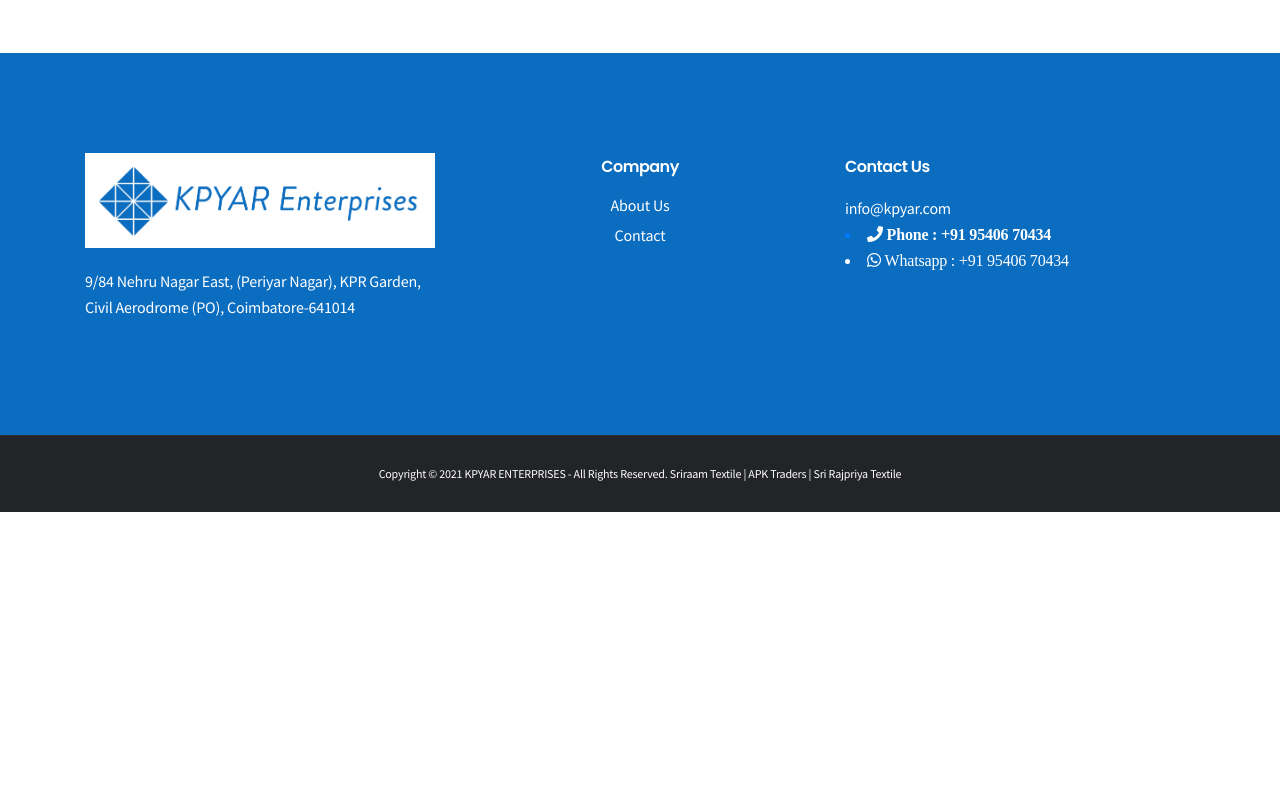
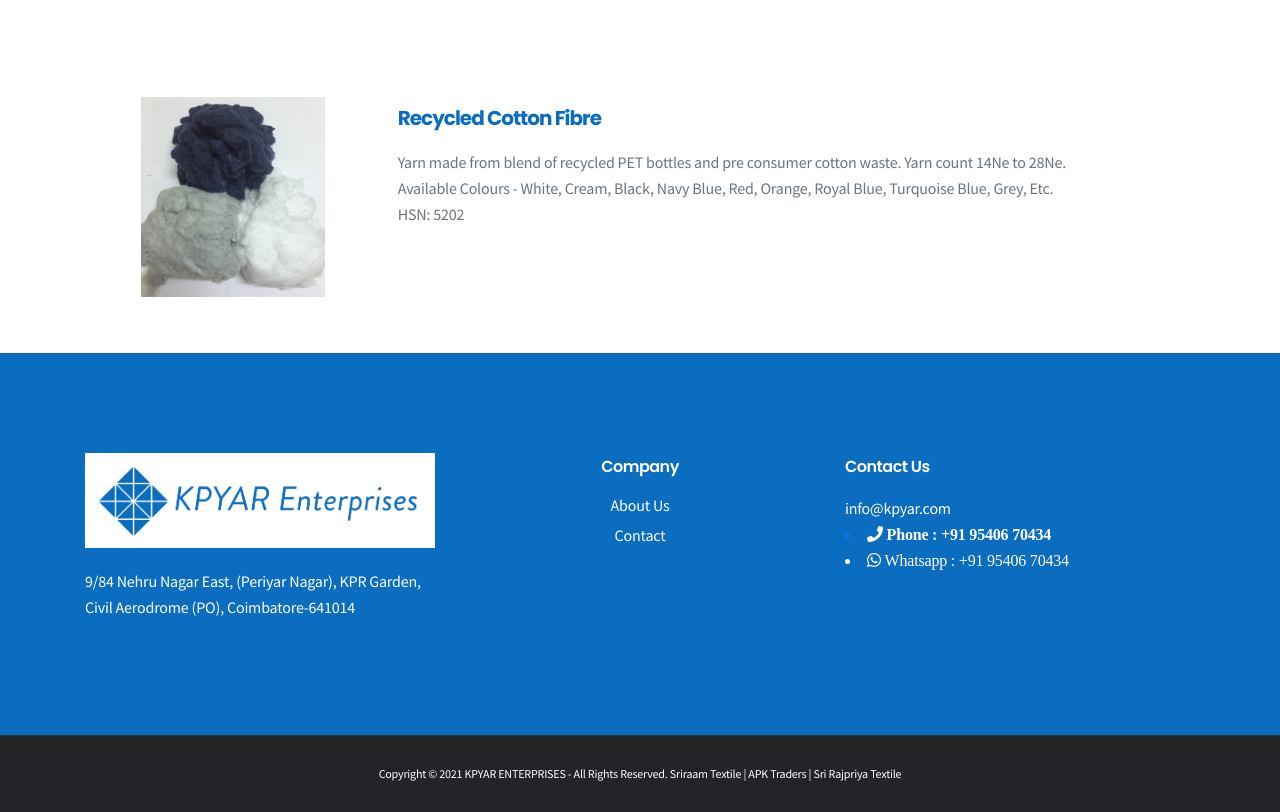
Before and after one commit to KPYAR-Enterprises/kpyar.com, a plain HTML site: page index.html in a window 1280 px wide. Shown: the part 1946-2758 px from the top of the page. Before the commit the page ends 2458 px from the top, so only its background shows below. Drawn offline with nearby package versions, Linux system fonts and the light colour scheme.

Commit message:
Update index.html

```diff
--- a/index.html
+++ b/index.html
@@ -150,7 +150,15 @@
               <p class="text-muted">Recycled fibre made from pre consumer fabric waste for spinning yarn upto 30Ne.<br>Available Colours - White, Cream, Black, Navy Blue, Red, Orange, Royal Blue, Turquoise Blue, Grey, Etc.<br> HSN: 5202</p>
             </div>
           </div>
-
+ <div class="row">
+            <div class="col-md-3">
+              <img src="./img/recycle_cotton.jpg" height="200px" alt="Recycled Cotton Yarn" />
+            </div>
+            <div class="col-md-9">
+              <h2 class="subheading" style="color:rgb(10, 109, 192)">Recycled Cotton Fibre</h2>
+              <p class="text-muted">Yarn made from blend of recycled PET bottles and pre consumer cotton waste. Yarn count 14Ne to 28Ne.<br>Available Colours - White, Cream, Black, Navy Blue, Red, Orange, Royal Blue, Turquoise Blue, Grey, Etc.<br> HSN: 5202</p>
+            </div>
+          </div>
           <!--<div class="row">
             <div class="col-md-6">
               <h2 class="subheading">Sample</h2>
```
